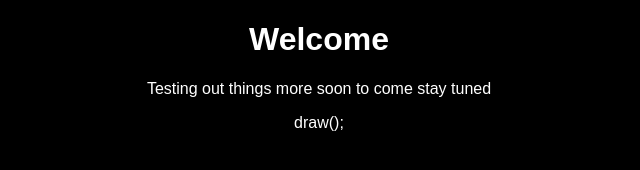
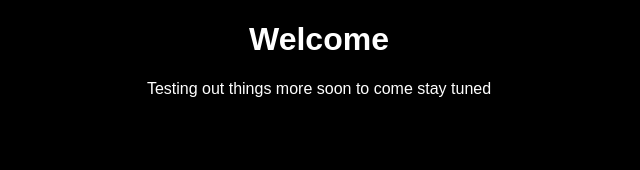
Before and after one commit to Metalstar0/Metalstar0.github.io, a plain HTML site: page index.html in a window 1280 px wide. Shown: the full height of the page, 321-961 px from the left. Drawn offline with Linux system fonts and the light colour scheme.

Commit message:
index.html

```diff
--- a/index.html
+++ b/index.html
@@ -10,8 +10,6 @@
 <body>
     <h1>Welcome</h1>
     <p>Testing out things more soon to come stay tuned</p>
-
-        draw();
     </script>
 </body>
 </html>
```
